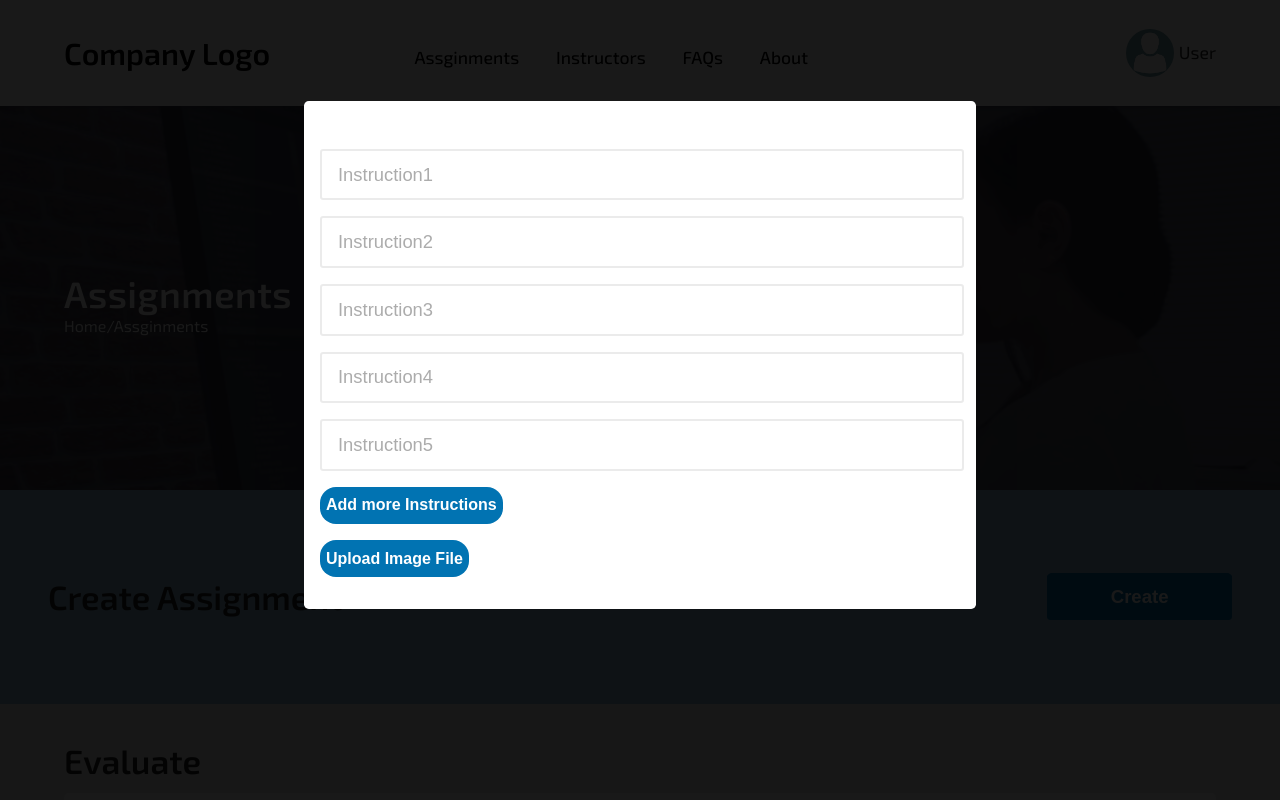
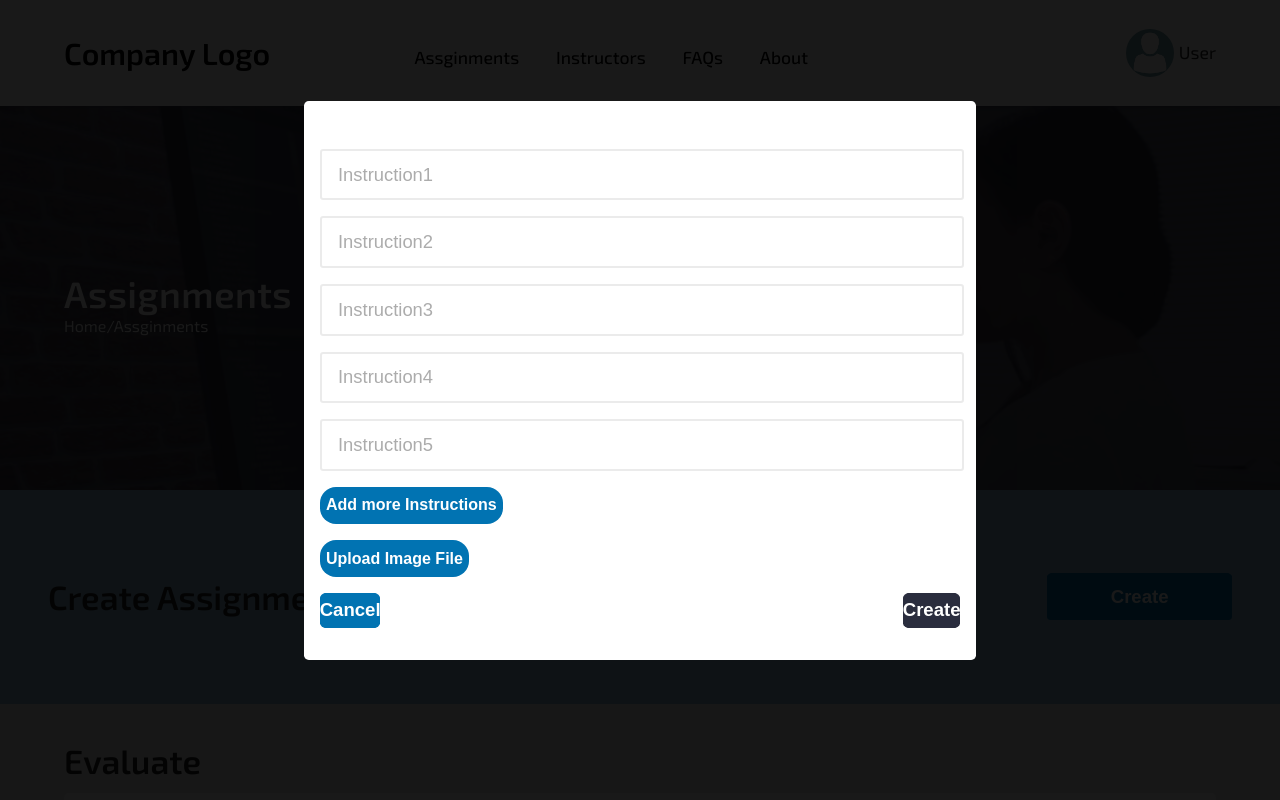
Before and after one commit to soorajarsn/True-exam, a React (Vite) app: page /assignments in a window 1280 px wide. Shown: the top 800 px of the page. Built offline with nearby package versions, Linux system fonts and the light colour scheme; sample sign-in values are in the browser's storage.

Commit message:
add create and cancel button

```diff
--- a/src/components/CreateAssignmentForm.js
+++ b/src/components/CreateAssignmentForm.js
@@ -22,7 +22,7 @@ const createInputs = n => {
   for (var i = 0; i < n; i++) inputArray.push(useInput({ type: "text", name: "instruction" + (i + 1), placeholder: "Instruction" + (i + 1) }));
   return inputArray;
 };
-function CreateAssignmentForm() {
+function CreateAssignmentForm(props) {
   const [inputCount, setInputCount] = useState(5);
   let inputs = createInputs(inputCount);
   const increaseInputCount = () => {
@@ -49,15 +49,23 @@ function CreateAssignmentForm() {
             <div key={index}>{Input}</div>
           ))}
           <div className="add-more-container flex full-width justify-start">
-            <button className="add-more bold md-padding" type="button" onClick={increaseInputCount}>
+            <button type="button" className="add-more bold md-padding" type="button" onClick={increaseInputCount}>
               Add more Instructions
             </button>
           </div>
           <div className="upload-file-container flex full-width justify-start lg-margin-top">
-            <button className="file-upload-button bold md-padding" type="button">
+            <button type="button" className="file-upload-button bold md-padding" type="button">
               Upload Image File
             </button>
             <input type="file" accept="image/*" />
+          </div>
+          <div className="button-group flex lg-margin-top justify-space-between">
+              <div className='button-container'>
+                  <button type="button" className="button-secondary full-width" onClick={()=>props.setShowCreateForm(false)}>Cancel</button>
+              </div>
+              <div className="button-container">
+                  <button className="button-primary full-width" type="submit">Create</button>
+              </div>
           </div>
         </form>
       </div>
```
